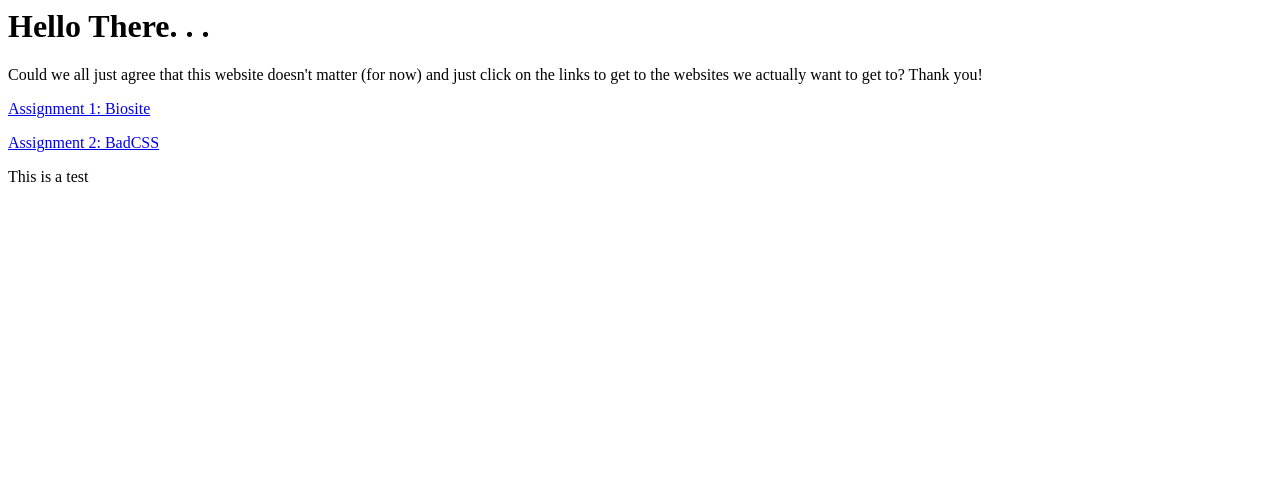
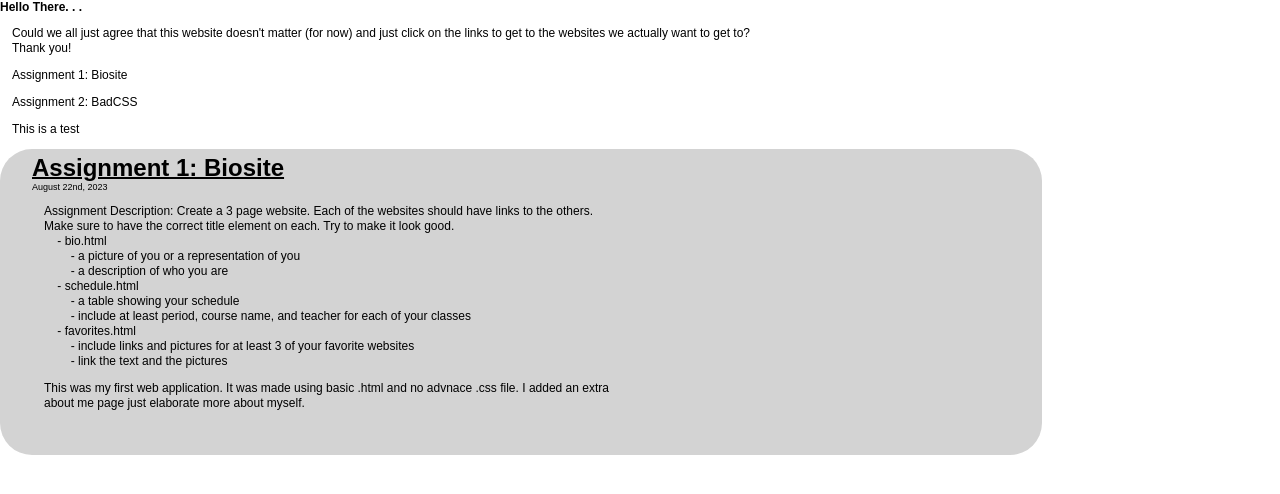
Before and after one commit to Daniel-Nkunga/Intro-to-Web-Apps-Class, a plain HTML site: page static/HelloThere.html in a window 1280 px wide. Drawn offline with Linux system fonts and the light colour scheme.

Commit message:
Updated my style sheet

```diff
--- a/static/HelloThere.html
+++ b/static/HelloThere.html
@@ -1,3 +1,6 @@
+<head>
+    <link rel="StyleSheet" href="HomeStyle.css">
+</head>
 <html>
     <body>
         <h1>Hello There. . . </h1>
@@ -5,5 +8,23 @@
         <p><a href = "\homepage">Assignment 1: Biosite</a></p>
         <p><a href="\bad">Assignment 2: BadCSS</a></p>
         <p>This is a test</p>
+        <a href = "\homepage"><div class = "web-display">
+            <h2>Assignment 1: Biosite</h2>
+            <h3>August 22nd, 2023</h3>
+            <p>Assignment Description: Create a 3 page website.  Each of the websites should have links to the others.  Make sure to have the correct title element on each. Try to make it look good.<br>
+                &nbsp;&nbsp;&nbsp;&nbsp;- bio.html<br>
+                &nbsp;&nbsp;&nbsp;&nbsp;&nbsp;&nbsp;&nbsp;&nbsp;- a picture of you or a representation of you<br>
+                &nbsp;&nbsp;&nbsp;&nbsp;&nbsp;&nbsp;&nbsp;&nbsp;- a description of who you are<br>
+                &nbsp;&nbsp;&nbsp;&nbsp;- schedule.html<br>
+                &nbsp;&nbsp;&nbsp;&nbsp;&nbsp;&nbsp;&nbsp;&nbsp;- a table showing your schedule<br>
+                &nbsp;&nbsp;&nbsp;&nbsp;&nbsp;&nbsp;&nbsp;&nbsp;- include at least period, course name, and teacher for each of your classes<br>
+                &nbsp;&nbsp;&nbsp;&nbsp;- favorites.html<br>
+                &nbsp;&nbsp;&nbsp;&nbsp;&nbsp;&nbsp;&nbsp;&nbsp;- include links and pictures for at least 3 of your favorite websites<br>
+                &nbsp;&nbsp;&nbsp;&nbsp;&nbsp;&nbsp;&nbsp;&nbsp;- link the text and the pictures
+            </p>
+            <p>
+                This was my first web application. It was made using basic .html and no advnace .css file. I added an extra about me page just elaborate more about myself.
+            </p>
+        </div></a>
     </body>
 </html>
--- /dev/null
+++ b/static/HomeStyle.css
@@ -0,0 +1,28 @@
+*{
+    font-family: 'Comfortaa', sans-serif;
+    color: black;
+    font-size: 12px;
+    text-decoration: none;
+    margin: 0px;
+}
+.web-display{
+    background-color: lightgrey;
+    width: 75%;
+    padding: 5px 50px 32px 32px;
+    /* margin: 0px; */
+    border-radius: 32px;
+}
+h2{
+    font-size: 2em;
+    text-decoration: .1em solid underline;
+}
+h3{
+    font-size: .75em;
+    margin: 0px;
+    font-weight: 100;
+}
+p{
+    width: 60%;
+    margin: 1em;
+    line-height: 1.25em;
+}
```
